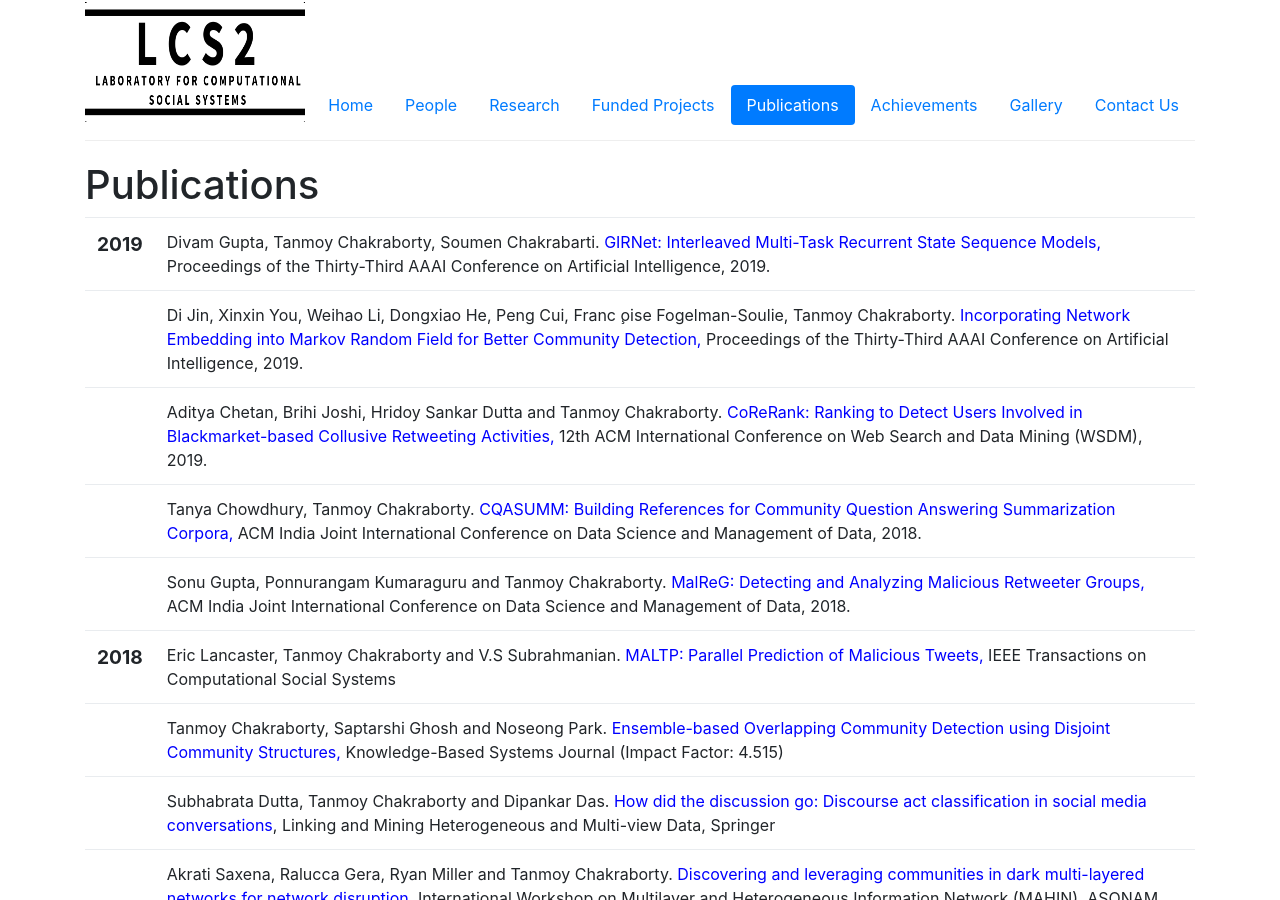
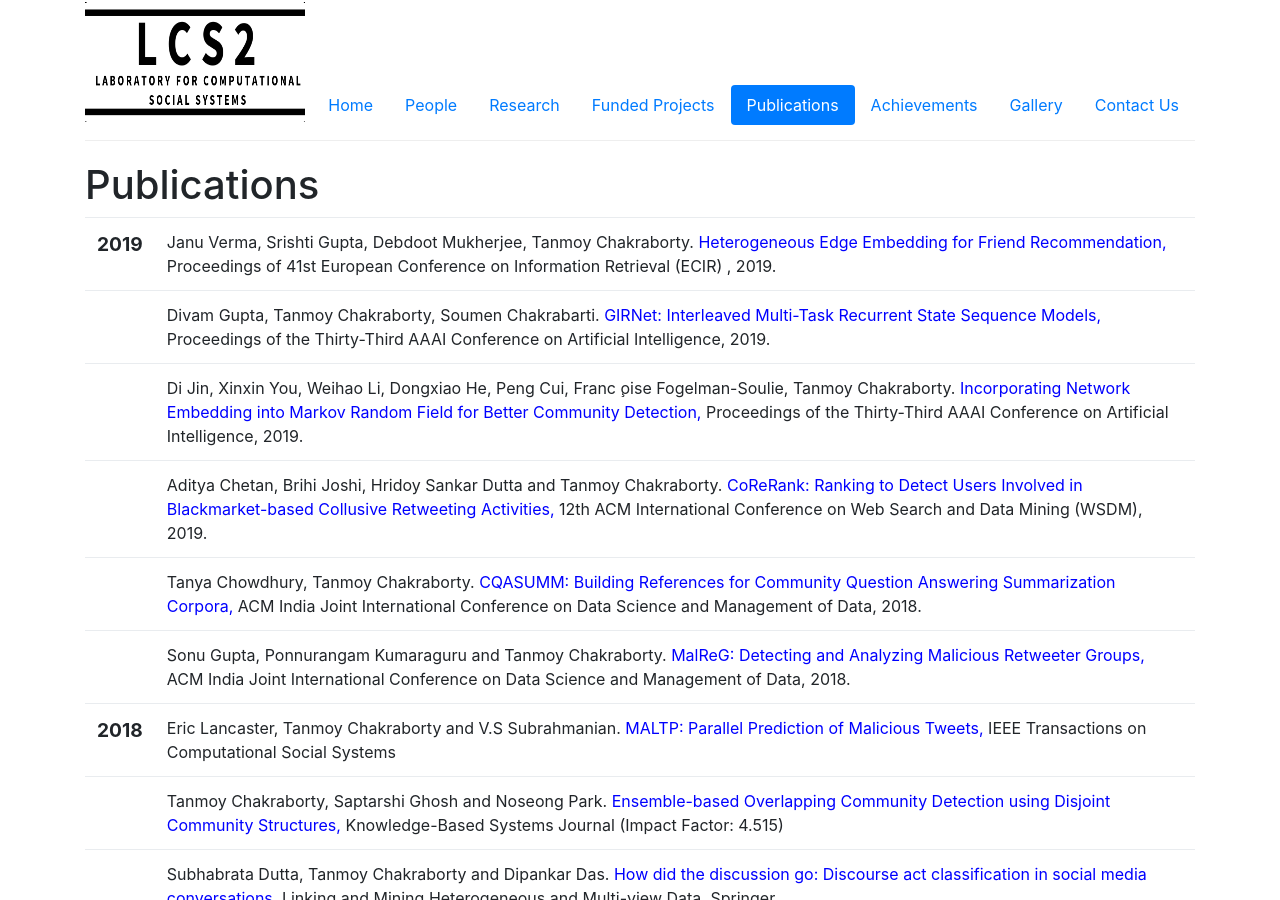
Before and after one commit to LCS2-IIITD/webpage, a Jekyll site: the page built from publications.html, in a window 1280 px wide and 900 px high. Built offline with Jekyll 4.4.1, drawn with Linux system fonts in a browser that asks for light colours.

Commit message:
Added ECIR news

```diff
--- a/_includes/pubs.html
+++ b/_includes/pubs.html
@@ -12,11 +12,28 @@
 				<a href="https://www.asdfasdf.asdfasdf.asdfasdfads">[Code]</a>
 				<a href="https://www.asdfasdf.asdfasdf.asdfasdfads">[Dataset]</a>
 			</span><br />-->
+			Janu Verma, Srishti Gupta, Debdoot Mukherjee, Tanmoy Chakraborty. <font color="blue">Heterogeneous Edge Embedding for Friend Recommendation, </font>Proceedings of 41st European Conference on Information Retrieval (ECIR) , 2019.
+			<span class="links">
+			</span>
+		</td>
+		</tr>
+		<tr>
+		<td>
+			<span class="date">
+				<!-- <big><strong>2019</strong></big><br /> -->
+			</span>
+		</td>
+		<td class="publication">
+			<!--<span class="pubtitle">
+				<a href="https://www.asdfasdf.asdfasdf.asdfasdfads">[PDF]</a>
+				<a href="https://www.asdfasdf.asdfasdf.asdfasdfads">[Code]</a>
+				<a href="https://www.asdfasdf.asdfasdf.asdfasdfads">[Dataset]</a>
+			</span><br />-->
 			Divam Gupta, Tanmoy Chakraborty, Soumen Chakrabarti. <font color="blue">GIRNet: Interleaved Multi-Task Recurrent State Sequence Models, </font>Proceedings of the Thirty-Third AAAI Conference on Artificial Intelligence, 2019.
 			<span class="links">
 			</span>
 		</td>
-	</tr>
+		</tr>
 		<tr>
 		<td>
 			<!-- <span class="date">
```
Also changed, not shown: _posts/2018-12-06-ECIR.md (added, +6 -0 lines).
